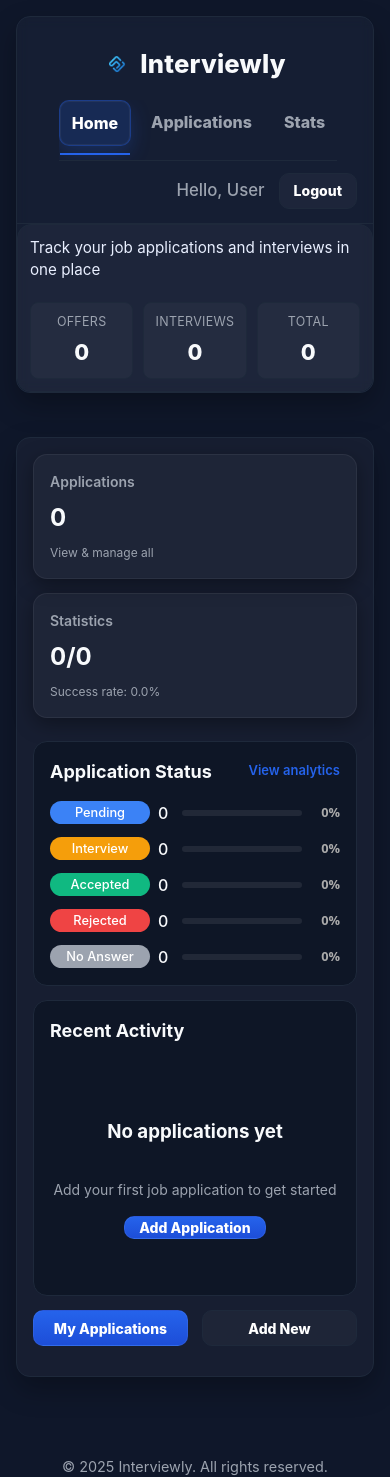
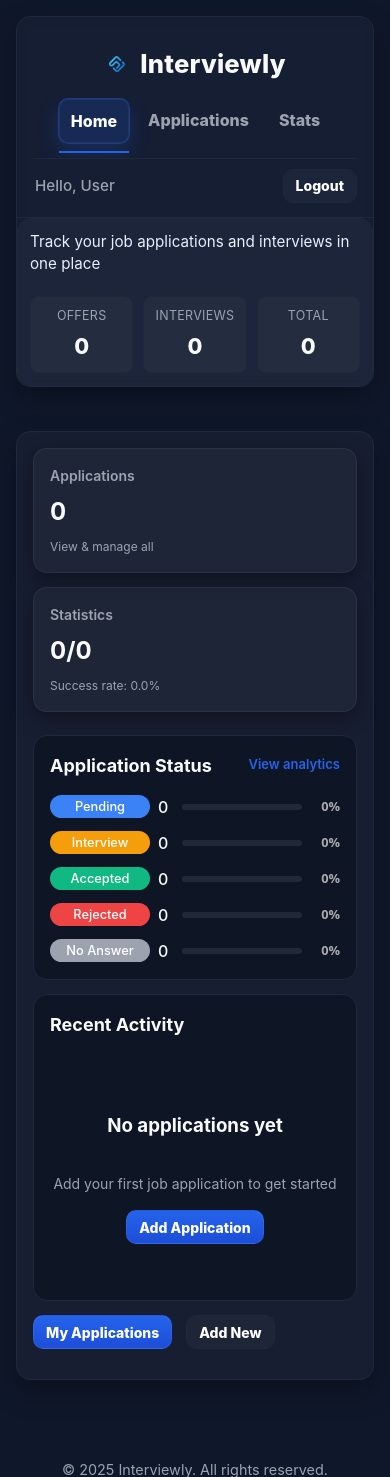
Before and after one commit to JovankaBry/Interviewly, a PHP site: page /index.php in a window 390 px wide. Shown: the top 1477 px of the page. Run offline with PHP 8.4, Linux system fonts and the light colour scheme; the visitor is signed in with stand-in values (Sample User, id 1); data that the repository does not hold is empty.

Commit message:
Fixed UI/UX in base.php for mobile

```diff
--- a/Code/includes/base.php
+++ b/Code/includes/base.php
@@ -96,7 +96,6 @@ $counts = array_merge(['Accepted'=>0,'Interview'=>0,'Pending'=>0,'Rejected'=>0,'
       --radius-sm:10px;
       --card-bg:rgba(255,255,255,0.03);
 
-      /* unify height for greeting + logout */
       --nav-control-h: 36px;
     }
 
@@ -119,6 +118,7 @@ $counts = array_merge(['Accepted'=>0,'Interview'=>0,'Pending'=>0,'Rejected'=>0,'
       display:flex; align-items:center; gap:12px;
       padding: 14px 16px;
       border-bottom: 1px solid var(--border);
+      flex-wrap: wrap;
     }
     .logo{ margin:0; font-weight:800; font-size:1.6rem; letter-spacing:.2px; }
     .logo a{ display:inline-flex; align-items:center; gap:10px; color:inherit; text-decoration:none; }
@@ -147,12 +147,13 @@ $counts = array_merge(['Accepted'=>0,'Interview'=>0,'Pending'=>0,'Rejected'=>0,'
       box-shadow: inset 0 0 0 1px rgba(255,255,255,.05), 0 8px 20px rgba(37,99,235,.22);
     }
 
-    /* AUTH — perfect vertical centering beside Logout */
+    /* AUTH */
     .nav-auth{
       margin-left:auto;
       display:flex;
       align-items:center;
       gap:12px;
+      min-width: 0;
     }
     .nav-auth .greeting{
       display:flex; align-items:center;
@@ -162,6 +163,10 @@ $counts = array_merge(['Accepted'=>0,'Interview'=>0,'Pending'=>0,'Rejected'=>0,'
       font-size: 1.05rem;
       font-weight: 500;
       padding: 0 2px;
+      white-space: nowrap;
+      overflow: hidden;
+      text-overflow: ellipsis;
+      max-width: 60vw;
     }
 
     .btn, .btn-outline{
@@ -170,94 +175,72 @@ $counts = array_merge(['Accepted'=>0,'Interview'=>0,'Pending'=>0,'Rejected'=>0,'
       padding: 0 14px;
       border-radius:10px; font-weight:800; text-decoration:none;
       border:1px solid rgba(255,255,255,.06);
+      flex: 0 0 auto;
     }
     .btn{ background: linear-gradient(180deg, var(--primary), var(--primary-dark)); color:#fff; }
     .btn-outline{ color:#fff; background: rgba(255,255,255,.03); border-color: var(--border); }
 
-    /* ===== HERO (subtitle + counters) ===== */
+    /* ===== HERO ===== */
     .hero{
       padding: 18px 16px;
       background: var(--card-bg);
       border-top: 1px solid var(--border);
     }
-    .subtitle{
-      margin: 0 0 14px 0;
-      font-size:1.05rem;
-      color:#e9efff;
-    }
-
-    /* Desktop/tablet default: row layout */
+    .subtitle{ margin: 0 0 14px 0; font-size:1.05rem; color:#e9efff; }
     .hero-stats{
-      display:flex;
-      gap:14px;
-      flex-wrap:wrap;
-      justify-content:flex-start;
+      display:flex; gap:14px; flex-wrap:wrap; justify-content:flex-start;
     }
     .stat-item{
-      min-width:140px;
-      padding:16px 18px;
-      border-radius: var(--radius-sm);
-      border:1px solid var(--border);
-      background: rgba(255,255,255,.035);
-      text-align: center;
+      min-width:140px; padding:16px 18px;
+      border-radius: var(--radius-sm); border:1px solid var(--border);
+      background: rgba(255,255,255,.035); text-align: center;
     }
-    .stat-label{
-      color: var(--muted);
-      font-size:.9rem;
-      text-transform: uppercase;
-      letter-spacing:.3px;
-      margin-bottom:6px;
-      display:block;
-    }
-    .stat-number{
-      font-size:1.9rem;
-      font-weight:800;
-      display:block;
-    }
+    .stat-label{ color: var(--muted); font-size:.9rem; text-transform: uppercase; letter-spacing:.3px; margin-bottom:6px; display:block; }
+    .stat-number{ font-size:1.9rem; font-weight:800; display:block; }
 
-    /* ===== Main content ===== */
-    .main-content{
-      margin-top: 16px;
-      border:1px solid var(--border);
-      border-radius: var(--radius);
-      padding:16px;
-      background: rgba(255,255,255,.03);
-      box-shadow: 0 12px 28px rgba(0,0,0,.28);
-    }
+    .main-content{ margin-top: 16px; border:1px solid var(--border); border-radius: var(--radius); padding:16px; background: rgba(255,255,255,.03); box-shadow: 0 12px 28px rgba(0,0,0,.28); }
     .main-footer{ text-align:center; color:var(--muted); padding:18px 10px 8px; font-size:.9rem; }
 
-    /* ======= Mobile sizing: smaller + grid so it fits nicely ======= */
-    @media (max-width: 600px){
+    /* ======= Mobile tweaks ======= */
+    @media (max-width: 640px){
+      :root{ --nav-control-h: 34px; }
+      .main-nav{ gap:10px; }
+
+      /* nav-links centered on mobile */
+      .nav-links{
+        order: 2;
+        width: 100%;
+        margin-left: 0;
+        justify-content: center;
+        gap: 6px;
+      }
+
+      .nav-auth{
+        order: 3;
+        width: 100%;
+        margin-left: 0;
+        justify-content: space-between;
+        gap: 8px;
+      }
+      .nav-auth .greeting{ font-size: .95rem; max-width: calc(100% - 110px); }
+      .btn, .btn-outline{ padding: 0 12px; height: 34px; }
+
       .hero{ padding: 12px 12px; }
       .subtitle{ font-size: .95rem; margin-bottom: 10px; }
-
-      /* Use grid that auto-fits 2–3 items per row depending on width */
-      .hero-stats{
-        display:grid;
-        grid-template-columns: repeat(auto-fit, minmax(100px, 1fr));
-        gap: 10px;
-      }
-      .stat-item{
-        min-width: 0;           /* let grid control width */
-        padding: 10px 8px;      /* tighter padding */
-        border-radius: 8px;
-      }
+      .hero-stats{ display:grid; grid-template-columns: repeat(auto-fit, minmax(100px, 1fr)); gap: 10px; }
+      .stat-item{ min-width: 0; padding: 10px 8px; border-radius: 8px; }
       .stat-label{ font-size: .78rem; margin-bottom: 4px; }
       .stat-number{ font-size: 1.35rem; }
     }
 
-    /* Very small phones */
     @media (max-width: 380px){
-      .hero-stats{
-        grid-template-columns: repeat(auto-fit, minmax(90px, 1fr));
-        gap: 8px;
-      }
+      .hero-stats{ grid-template-columns: repeat(auto-fit, minmax(90px, 1fr)); gap: 8px; }
       .stat-item{ padding: 9px 6px; }
       .stat-number{ font-size: 1.25rem; }
       .stat-label{ font-size: .74rem; }
+      .nav-auth .greeting{ max-width: calc(100% - 100px); }
     }
 
-    /* Safe-area bottom padding (iOS) */
     @supports (padding: max(0px)) {
       .container { padding-bottom: max(16px, env(safe-area-inset-bottom)); }
     }
```
